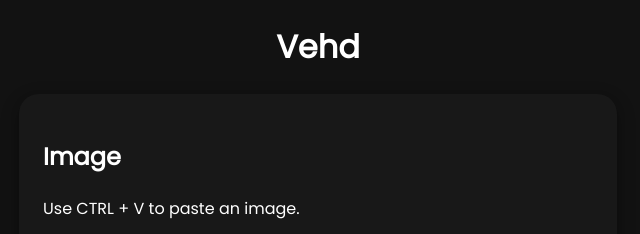
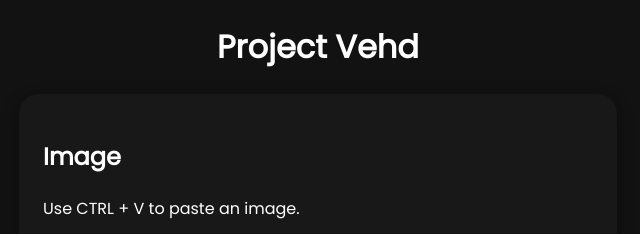
Before and after one commit to r-place-test/vehd.github.io, a plain HTML site: page upload.html in a window 1280 px wide. Shown: the top 234 px of the page, without its empty margins (322-962 px from the left). Drawn offline with Linux system fonts and the light colour scheme; a script that the page names is missing.

Commit message:
Update upload.html

```diff
--- a/upload.html
+++ b/upload.html
@@ -1,7 +1,7 @@
 <!DOCTYPE html>
 <head>
     <link href="https://fonts.googleapis.com/css?family=Poppins" rel="stylesheet">
-    <title>Vehd || Upload</title>
+    <title>Project Vehd || Upload</title>
     <meta property="og:title" content="Vehd">
 <meta property="og:description" content="The best image hosting website.">
 <meta name="theme-color" content="#4287f5">
@@ -65,7 +65,7 @@ article {
 </head>
 <body>
     <div style="text-align: center;">
-        <h1>Vehd</h1>
+        <h1>Project Vehd</h1>
     </div>
     <article>
     <h2>Image</h2>
```
